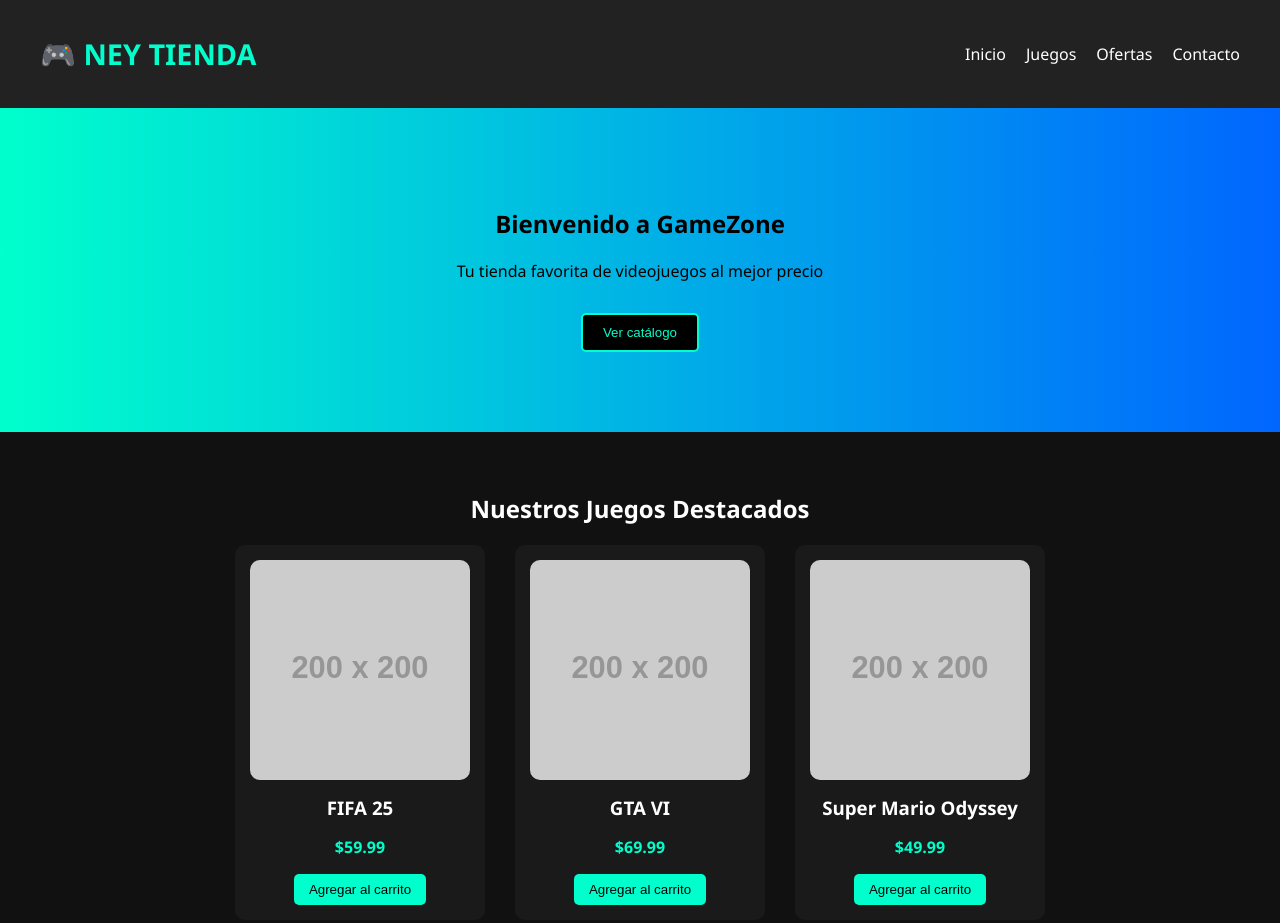
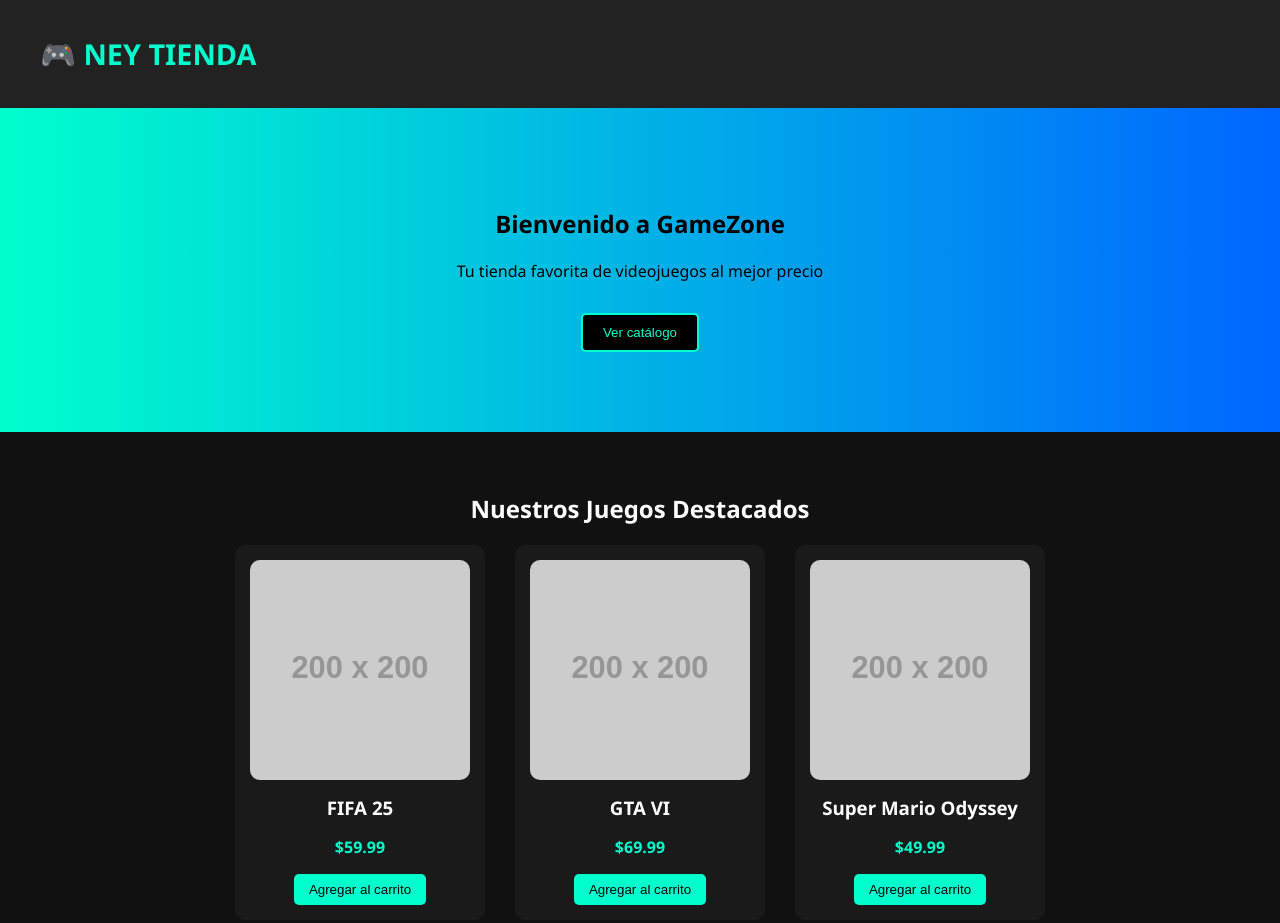
Before and after one commit to neyjurado/NEXUS, a plain HTML site: page index.html in a window 1280 px wide. Shown: the top 923 px of the page. Drawn offline with Linux system fonts and the light colour scheme; placeholder pictures from the web are drawn by us.

Commit message:
cambio de inicioÑNEY

```diff
--- a/index.html
+++ b/index.html
@@ -11,10 +11,7 @@
         <h1>🎮 NEY TIENDA </h1>
         <nav>
             <ul>
-                <li><a href="#">Inicio</a></li>
-                <li><a href="#">Juegos</a></li>
-                <li><a href="#">Ofertas</a></li>
-                <li><a href="#">Contacto</a></li>
+
             </ul>
         </nav>
     </header>
```
